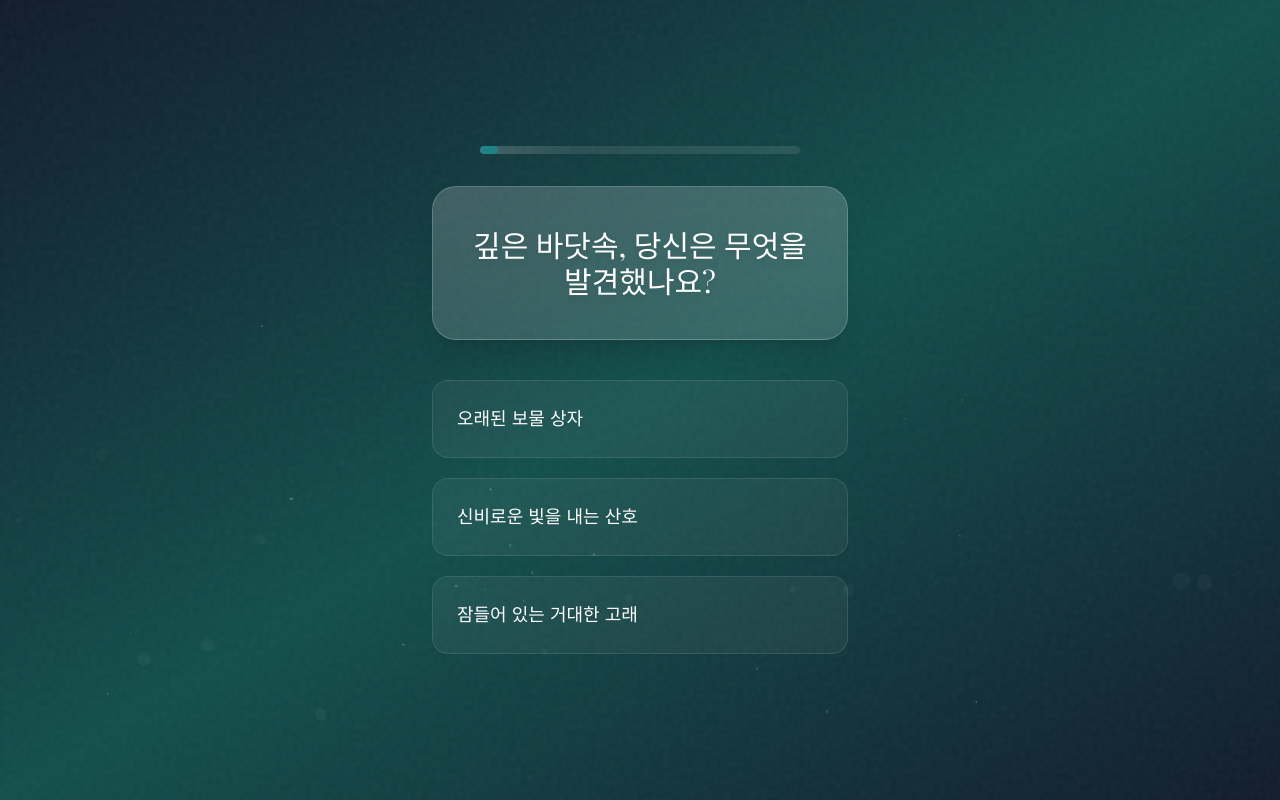
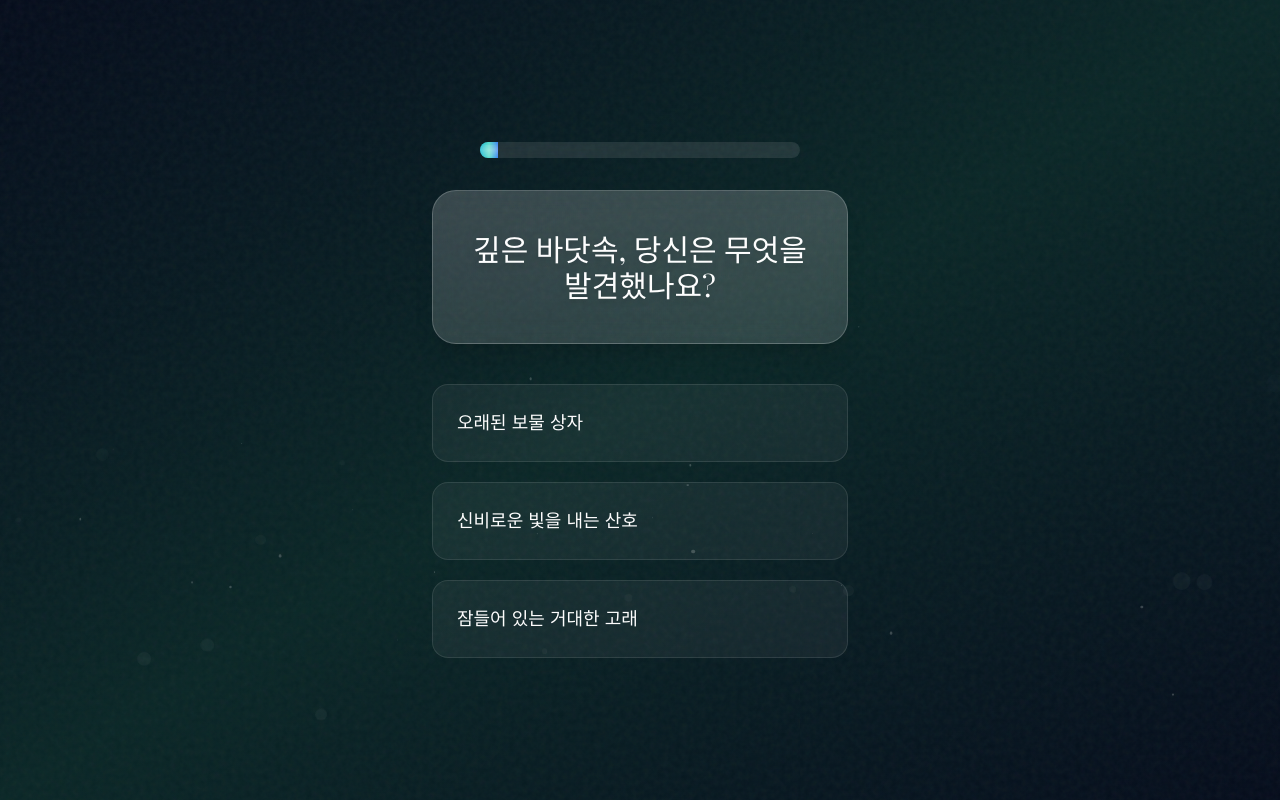
Before and after one commit to GoFOWD/youniverse, a React (Vite) app: page / in a window 1280 px wide. Both pictures are taken after a click on the button "탐험 시작하기". Built offline with nearby package versions, Linux system fonts and the light colour scheme.

Commit message:
기본 화면 구현 완성

```diff
--- a/src/components/Layout.tsx
+++ b/src/components/Layout.tsx
@@ -106,13 +106,14 @@ const Layout: React.FC<LayoutProps> = ({ children, step, progress = 0, className
       // For questions - use interpolated colors
       const normalizedProgress = Math.min(Math.max(progress, 0), 100) / 100;
 
-      const darkStart = '#0f172a';
-      const darkMid = '#134e4a';
-      const mediumStart = '#1e3a3e';
-      const mediumMid = '#0d5a5f';
-      const brightStart = '#06b6d4';
-      const brightMid = '#2563eb';
-      const brightEnd = '#0f766e';
+      // Much darker colors for abyss feel (Q1-8)
+      const darkStart = '#020617';   // Almost black slate
+      const darkMid = '#0a1f1f';     // Very dark teal
+      const mediumStart = '#1e3a3e'; // transition
+      const mediumMid = '#0d5a5f';   // teal-900
+      const brightStart = '#06b6d4';  // cyan-500
+      const brightMid = '#2563eb';    // blue-600
+      const brightEnd = '#0f766e';    // teal-700
 
       let fromColor, viaColor, toColor;
 
@@ -142,7 +143,7 @@ const Layout: React.FC<LayoutProps> = ({ children, step, progress = 0, className
     <div className="relative min-h-screen w-full overflow-hidden text-white">
       {/* Dynamic Background Layer */}
       <motion.div
-        className="absolute inset-0 animate-gradient transition-colors duration-[4000ms]"
+        className={`absolute inset-0 transition-colors duration-[4000ms] ${progress > 44 ? 'animate-gradient' : ''}`}
         style={getGradientStyle()}
         initial={false}
         animate={{ opacity: 1 }}
@@ -150,6 +151,93 @@ const Layout: React.FC<LayoutProps> = ({ children, step, progress = 0, className
 
       {/* Noise Overlay */}
       <div className="noise-overlay" />
+
+      {/* Underwater Texture for Landing Screen */}
+      {step === 'landing' && (
+        <>
+          {/* Subtle water caustics */}
+          <div className="absolute inset-0 pointer-events-none overflow-hidden opacity-30">
+            {[...Array(6)].map((_, i) => (
+              <motion.div
+                key={`caustic-landing-${i}`}
+                className="absolute rounded-full"
+                style={{
+                  left: `${Math.random() * 100}%`,
+                  top: `${Math.random() * 100}%`,
+                  width: `${100 + Math.random() * 150}px`,
+                  height: `${100 + Math.random() * 150}px`,
+                  background: `radial-gradient(circle,
+                    rgba(47, 99, 100, 0.3) 0%,
+                    rgba(47, 99, 100, 0.1) 40%,
+                    transparent 70%)`,
+                  filter: 'blur(25px)',
+                }}
+                animate={{
+                  opacity: [0.2, 0.5, 0.2],
+                  scale: [0.8, 1.2, 0.8],
+                  x: ['-30px', '30px', '-30px'],
+                  y: ['-20px', '20px', '-20px'],
+                }}
+                transition={{
+                  duration: 8 + Math.random() * 4,
+                  repeat: Infinity,
+                  ease: "easeInOut",
+                  delay: Math.random() * 4,
+                }}
+              />
+            ))}
+          </div>
+
+          {/* Floating particles for depth */}
+          <div className="absolute inset-0 pointer-events-none overflow-hidden">
+            {[...Array(15)].map((_, i) => (
+              <motion.div
+                key={`depth-particle-${i}`}
+                className="absolute bg-teal-300/20 rounded-full blur-sm"
+                style={{
+                  width: `${2 + Math.random() * 3}px`,
+                  height: `${2 + Math.random() * 3}px`,
+                  left: `${Math.random() * 100}%`,
+                  top: `${Math.random() * 100}%`,
+                }}
+                animate={{
+                  y: [0, -20, 0],
+                  x: [0, Math.random() * 10 - 5, 0],
+                  opacity: [0.3, 0.6, 0.3],
+                }}
+                transition={{
+                  duration: 4 + Math.random() * 3,
+                  repeat: Infinity,
+                  ease: "easeInOut",
+                  delay: Math.random() * 3,
+                }}
+              />
+            ))}
+          </div>
+
+          {/* Water distortion overlay */}
+          <motion.div
+            className="absolute inset-0 pointer-events-none"
+            style={{
+              background: `repeating-linear-gradient(
+                0deg,
+                transparent,
+                transparent 2px,
+                rgba(47, 99, 100, 0.03) 2px,
+                rgba(47, 99, 100, 0.03) 4px
+              )`,
+            }}
+            animate={{
+              backgroundPosition: ['0px 0px', '0px 20px'],
+            }}
+            transition={{
+              duration: 3,
+              repeat: Infinity,
+              ease: "linear",
+            }}
+          />
+        </>
+      )}
 
       {/* Light Rays from Surface - Sunlight Effect */}
       {progress > 38 && (
--- a/src/components/ProgressBar.tsx
+++ b/src/components/ProgressBar.tsx
@@ -8,20 +8,81 @@ interface ProgressBarProps {
 const ProgressBar: React.FC<ProgressBarProps> = ({ progress }) => {
   return (
     <div className="w-full max-w-xs mb-8">
-      <div className="relative h-2 bg-white/10 rounded-full overflow-hidden backdrop-blur-sm">
+      <div className="relative h-4 bg-white/10 rounded-full overflow-hidden backdrop-blur-sm">
+        {/* Progress fill container */}
         <motion.div
-          className="absolute top-0 left-0 h-full bg-teal-light rounded-full"
+          className="absolute top-0 left-0 h-full overflow-hidden"
           initial={{ width: 0 }}
           animate={{ width: `${progress}%` }}
           transition={{ type: "spring", stiffness: 50, damping: 20 }}
-        />
-        {/* Shimmer effect */}
-        <motion.div
-          className="absolute top-0 left-0 h-full w-full bg-gradient-to-r from-transparent via-white/20 to-transparent"
-          animate={{ x: ['-100%', '100%'] }}
-          transition={{ duration: 2, repeat: Infinity, ease: "linear" }}
-        />
+        >
+          {/* Gradient background */}
+          <div className="absolute inset-0 bg-gradient-to-r from-cyan-500 via-teal-400 to-blue-500" />
+
+          {/* Wave Layer 1 - Main wave */}
+          <div
+            className="absolute inset-0 opacity-40"
+            style={{
+              background: 'linear-gradient(90deg, transparent, rgba(255,255,255,0.5), transparent)',
+              animation: 'wave1 3s ease-in-out infinite',
+              transformOrigin: 'center',
+            }}
+          />
+
+          {/* Wave Layer 2 - Secondary wave */}
+          <div
+            className="absolute inset-0 opacity-30"
+            style={{
+              background: 'linear-gradient(90deg, transparent, rgba(255,255,255,0.4), transparent)',
+              animation: 'wave2 4s ease-in-out infinite',
+              animationDelay: '0.5s',
+            }}
+          />
+
+          {/* Top edge wave effect */}
+          <div className="absolute top-0 left-0 w-full h-full">
+            <div
+              className="absolute top-0 left-0 w-[200%] h-full"
+              style={{
+                background: `
+                  radial-gradient(ellipse 40px 8px at 20px 50%, rgba(255,255,255,0.3), transparent),
+                  radial-gradient(ellipse 40px 8px at 80px 50%, rgba(255,255,255,0.3), transparent),
+                  radial-gradient(ellipse 40px 8px at 140px 50%, rgba(255,255,255,0.3), transparent),
+                  radial-gradient(ellipse 40px 8px at 200px 50%, rgba(255,255,255,0.3), transparent),
+                  radial-gradient(ellipse 40px 8px at 260px 50%, rgba(255,255,255,0.3), transparent),
+                  radial-gradient(ellipse 40px 8px at 320px 50%, rgba(255,255,255,0.3), transparent)
+                `,
+                animation: 'waveFlow 4s linear infinite',
+              }}
+            />
+          </div>
+
+          {/* Shimmer effect */}
+          <motion.div
+            className="absolute top-0 left-0 h-full w-full bg-gradient-to-r from-transparent via-white/40 to-transparent"
+            animate={{ x: ['-100%', '200%'] }}
+            transition={{ duration: 3, repeat: Infinity, ease: "linear" }}
+          />
+        </motion.div>
       </div>
+
+      {/* CSS Keyframes */}
+      <style>{`
+        @keyframes wave1 {
+          0%, 100% { transform: translateY(0) scaleY(1); }
+          50% { transform: translateY(-2px) scaleY(1.1); }
+        }
+
+        @keyframes wave2 {
+          0%, 100% { transform: translateY(0) scaleY(1); }
+          50% { transform: translateY(2px) scaleY(0.9); }
+        }
+
+        @keyframes waveFlow {
+          0% { transform: translateX(0); }
+          100% { transform: translateX(-50%); }
+        }
+      `}</style>
     </div>
   );
 };
```
